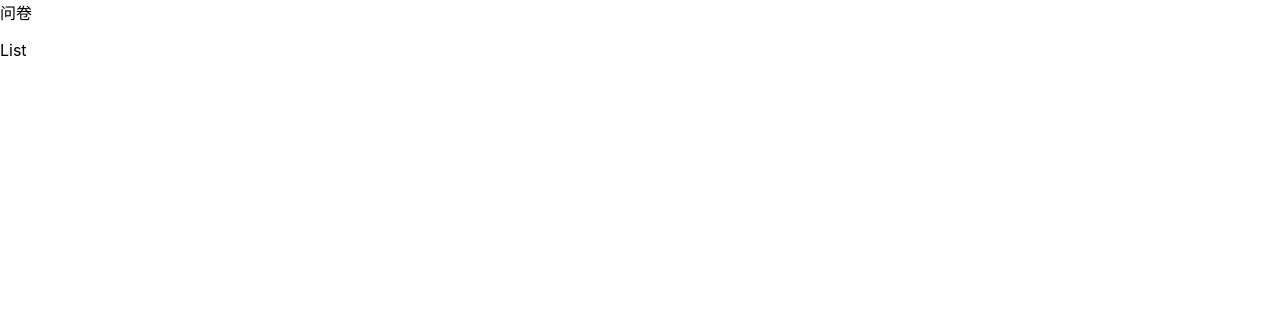
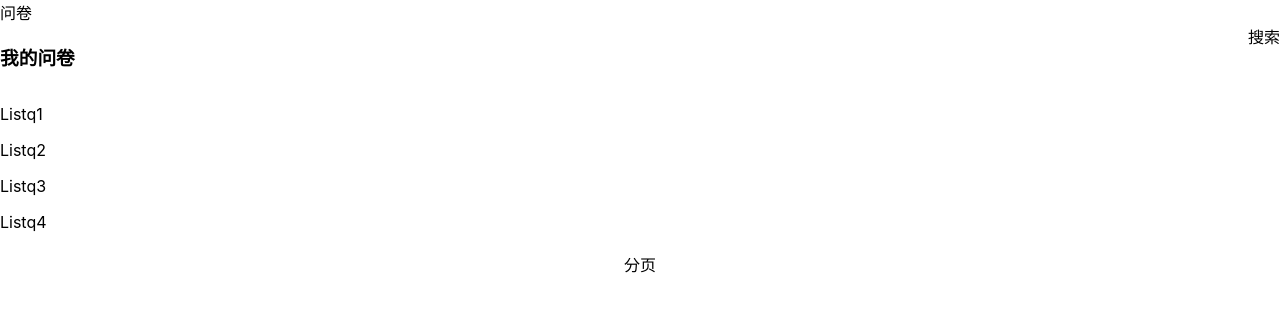
Before and after one commit to zczhao1992/wenjun-fe, a React (Create React App) app: page / in a window 1280 px wide. Shown: the top 312 px of the page. Built offline with nearby package versions, Linux system fonts and the light colour scheme.

Commit message:
增加questionCard类型

```diff
--- a/src/components/QuestionCard.tsx
+++ b/src/components/QuestionCard.tsx
@@ -1,12 +1,22 @@
-import React, { FC } from "react";
-import styles from "./QuestionCard.module.scss";
+import React, { FC } from 'react';
+import styles from './QuestionCard.module.scss';
 
-const QuestionCard: FC = () => {
-    return (
-        <>
-            <p>List</p>
-        </>
-    );
+type PropsType = {
+  _id: string;
+  isStart: boolean;
+  isPublished: boolean;
+  answerCount: number;
+  createdAt: string;
+};
+
+const QuestionCard: FC<PropsType> = (props: PropsType) => {
+  const { _id } = props;
+
+  return (
+    <>
+      <p>List{_id}</p>
+    </>
+  );
 };
 
 export default QuestionCard;
--- a/src/pages/List.module.scss
+++ b/src/pages/List.module.scss
@@ -1 +1,19 @@
-.app{}
+.header {
+  display: flex;
+
+  .left {
+    flex: 1;
+  }
+  .right {
+    flex: 1;
+    text-align: right;
+  }
+}
+
+.content {
+  margin-bottom: 20px;
+}
+
+.footer {
+  text-align: center;
+}
--- a/src/pages/List.tsx
+++ b/src/pages/List.tsx
@@ -4,36 +4,36 @@ import styles from './List.module.scss';
 
 const rawQuestionList = [
   {
-    id: 'q1',
+    _id: 'q1',
     title: '问卷1',
     isPublished: false,
     isStar: false,
     answerCount: 5,
-    createAt: '3月10日 12:23',
+    createdAt: '3月10日 12:23',
   },
   {
-    id: 'q2',
+    _id: 'q2',
     title: '问卷2',
     isPublished: true,
     isStar: false,
     answerCount: 5,
-    createAt: '3月10日 12:23',
+    createdAt: '3月10日 12:23',
   },
   {
-    id: 'q3',
+    _id: 'q3',
     title: '问卷3',
     isPublished: false,
     isStar: false,
     answerCount: 5,
-    createAt: '3月10日 12:23',
+    createdAt: '3月10日 12:23',
   },
   {
-    id: 'q4',
+    _id: 'q4',
     title: '问卷4',
     isPublished: true,
     isStar: false,
     answerCount: 5,
-    createAt: '3月10日 12:23',
+    createdAt: '3月10日 12:23',
   },
 ];
 
@@ -42,7 +42,19 @@ const List: FC = () => {
 
   return (
     <>
-      <p>List</p>
+      <div className={styles.header}>
+        <div className={styles.left}>
+          <h3>我的问卷</h3>
+        </div>
+        <div className={styles.righ}>搜索</div>
+      </div>
+      <div className={styles.content}>
+        {questionList.map((q) => {
+          const { _id } = q;
+          return <QuestionCard key={_id} {...q} />;
+        })}
+      </div>
+      <div className={styles.footer}>分页</div>
     </>
   );
 };
```
